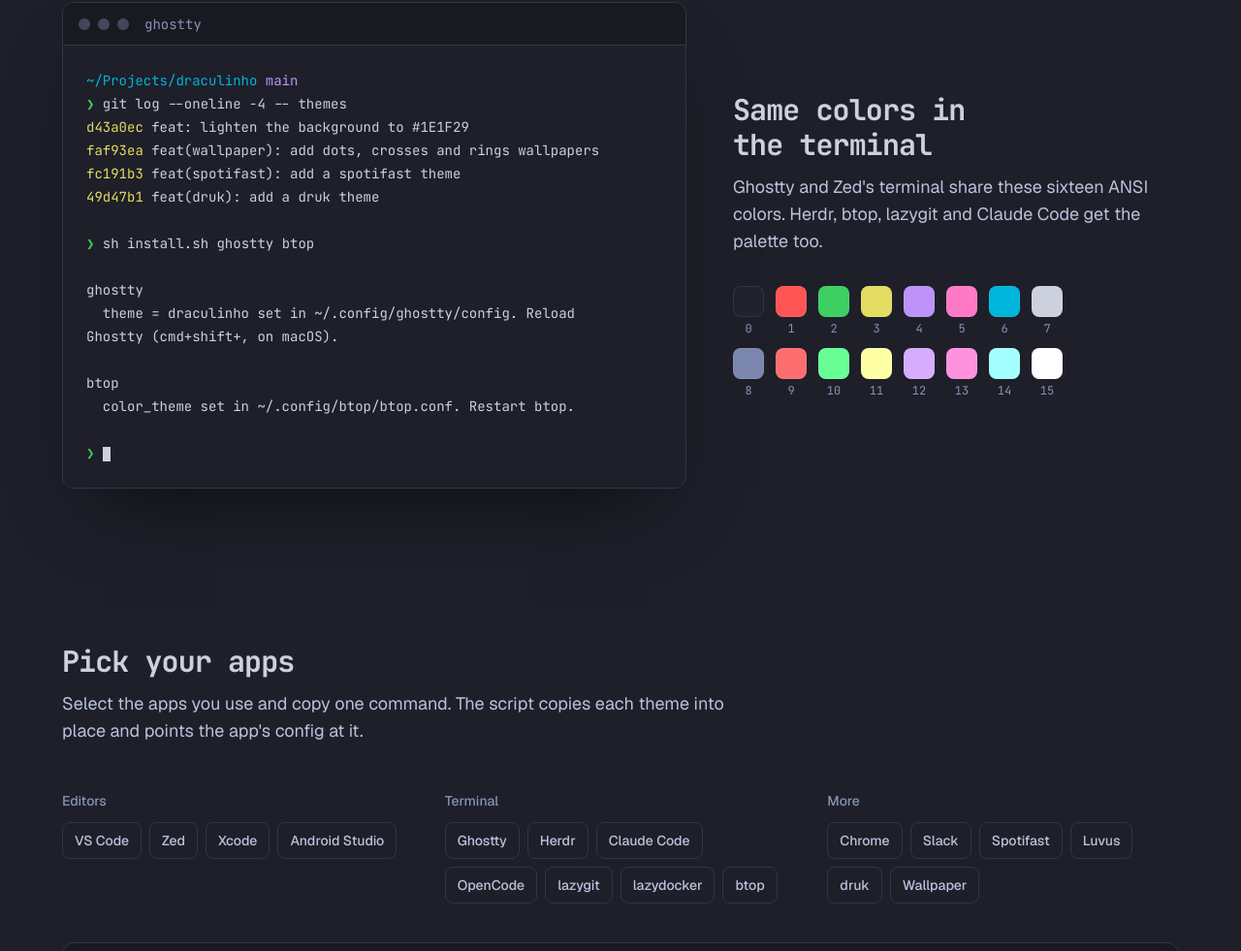
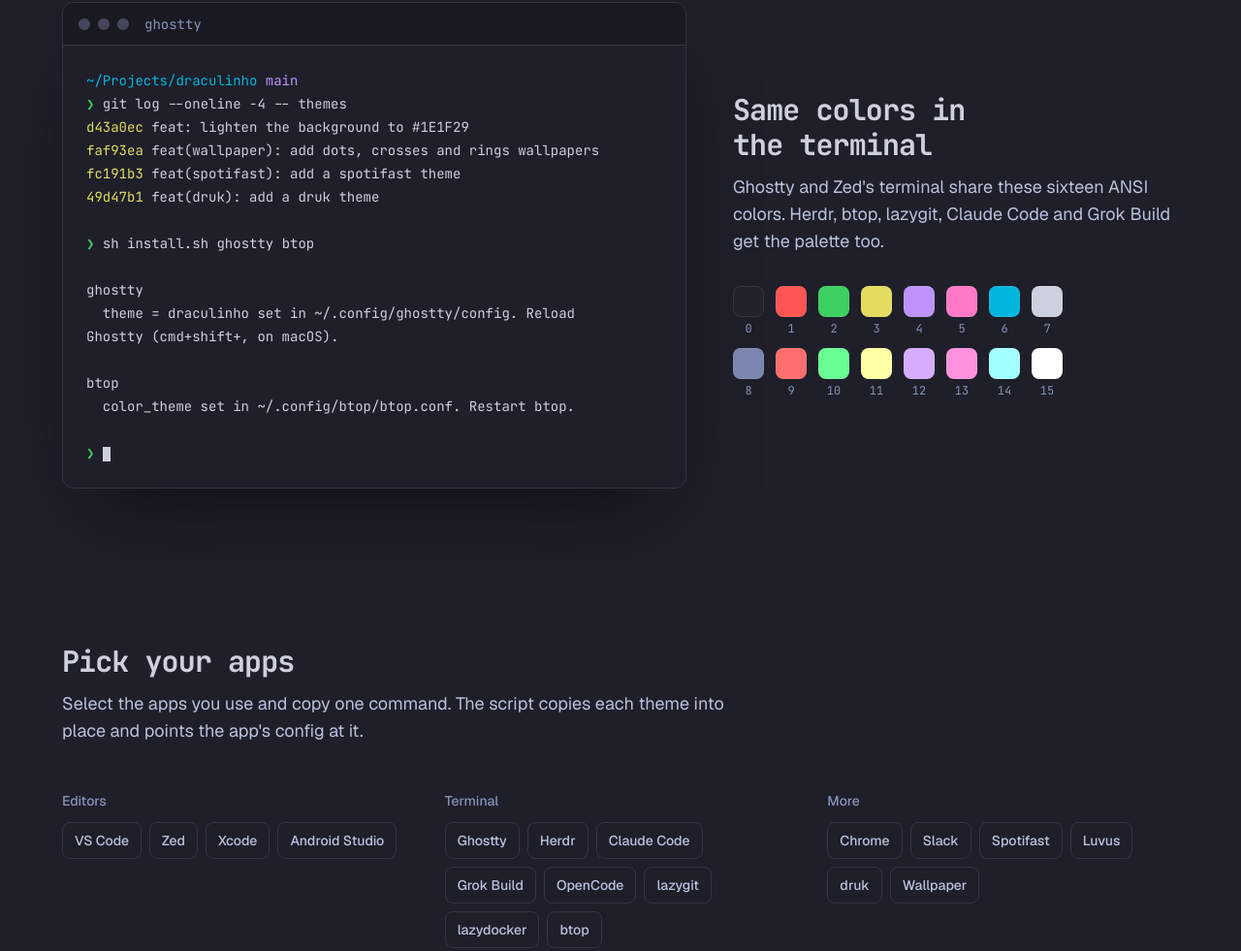
Before and after one commit to eduardoborges/draculinho, a browser extension: page docs/index.html in a window 1280 px wide. Shown: the part 2515-3496 px from the top of the page at 97% size. Drawn offline with nearby package versions, Linux system fonts and the light colour scheme.

Commit message:
feat(grok): add a Grok Build theme
Grok can't load custom themes, so this turns on its terminal theme, which reads the colors from the terminal. It needs the Ghostty theme to look like Draculinho. install.sh merges both keys into ~/.grok/config.toml.

```diff
--- a/docs/index.html
+++ b/docs/index.html
@@ -349,7 +349,7 @@
     <div class="wrap split">
       <div>
         <h2 data-reveal>Same colors in the terminal</h2>
-        <p class="lead" data-reveal>Ghostty and Zed's terminal share these sixteen ANSI colors. Herdr, btop, lazygit and Claude Code get the palette too.</p>
+        <p class="lead" data-reveal>Ghostty and Zed's terminal share these sixteen ANSI colors. Herdr, btop, lazygit, Claude Code and Grok Build get the palette too.</p>
         <div class="ansi" id="ansi" data-reveal></div>
       </div>
       <div class="window term" data-reveal>
@@ -586,7 +586,7 @@ btop
   // ids match the app names in install.sh
   const APPS = {
     Editors: [['vscode', 'VS Code'], ['zed', 'Zed'], ['xcode', 'Xcode'], ['android-studio', 'Android Studio']],
-    Terminal: [['ghostty', 'Ghostty'], ['herdr', 'Herdr'], ['claude-code', 'Claude Code'], ['opencode', 'OpenCode'], ['lazygit', 'lazygit'], ['lazydocker', 'lazydocker'], ['btop', 'btop']],
+    Terminal: [['ghostty', 'Ghostty'], ['herdr', 'Herdr'], ['claude-code', 'Claude Code'], ['grok', 'Grok Build'], ['opencode', 'OpenCode'], ['lazygit', 'lazygit'], ['lazydocker', 'lazydocker'], ['btop', 'btop']],
     More: [['chrome', 'Chrome'], ['slack', 'Slack'], ['spotifast', 'Spotifast'], ['luvus', 'Luvus'], ['druk', 'druk'], ['wallpaper', 'Wallpaper']],
   };
   $('#picker').innerHTML = Object.entries(APPS).map(([group, apps]) => `<div><h3>${group}</h3><div class="chips">${apps.map(([id, name]) =>
```
Also changed, not shown: themes/grok/config.toml (added, +10 -0 lines), README.md, 2 other files.
